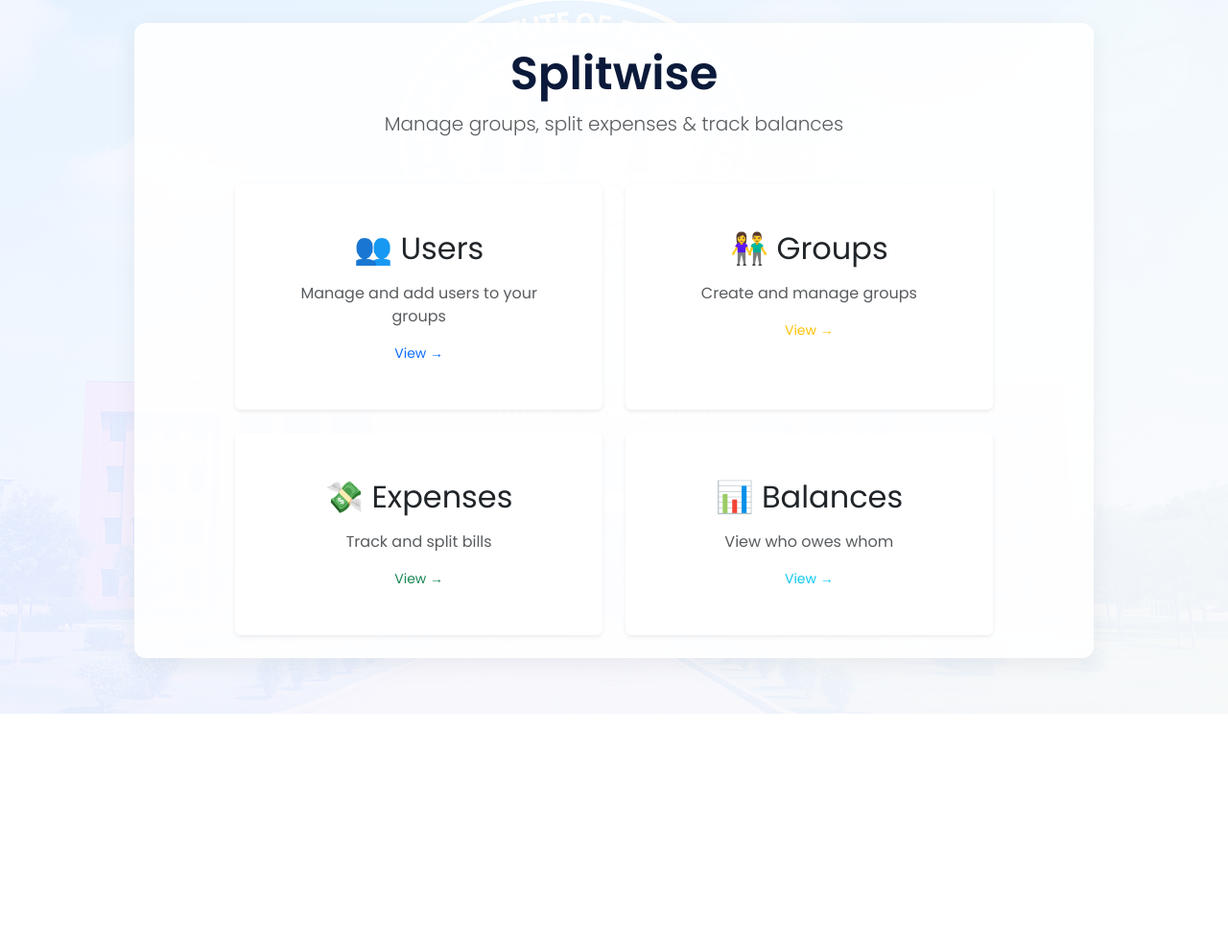
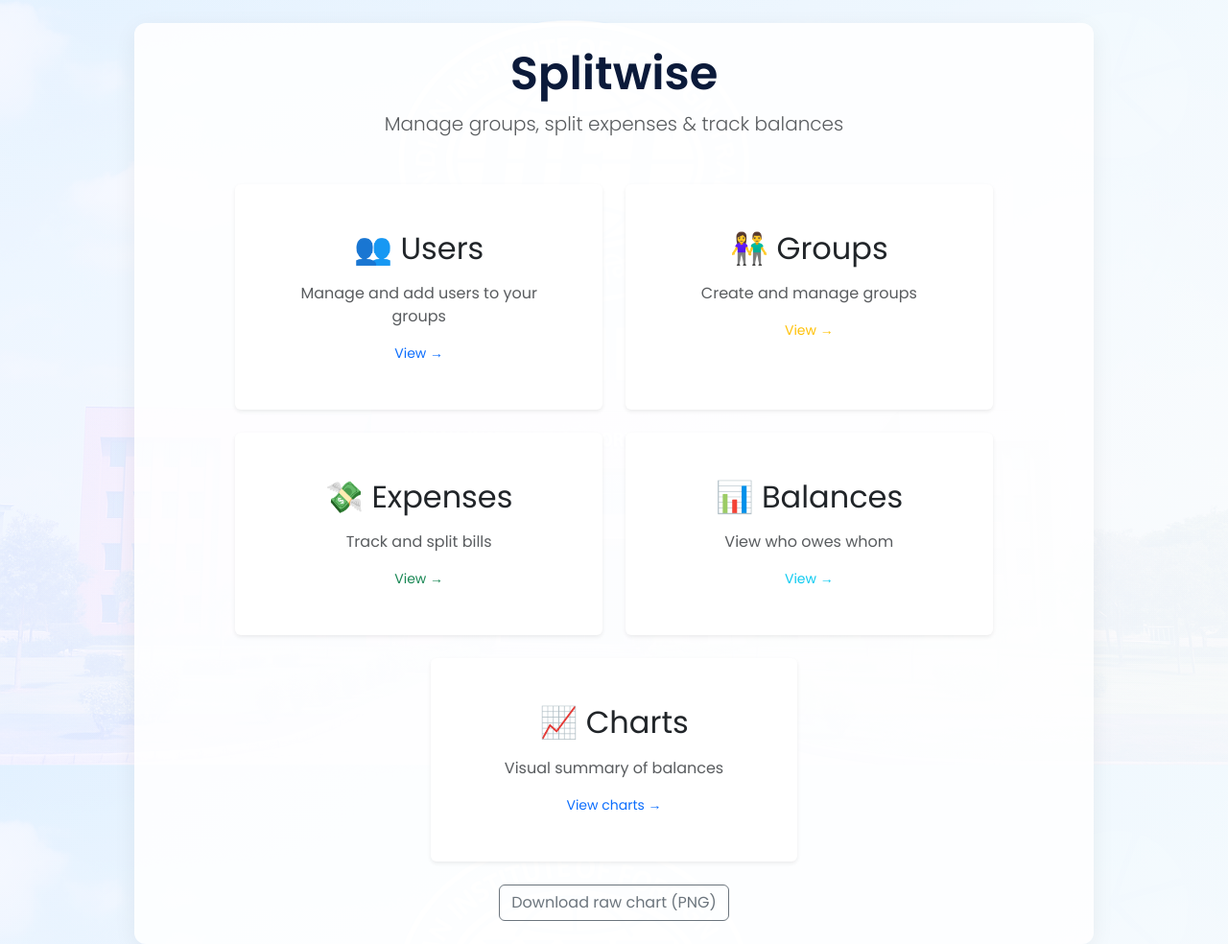
Before and after one commit to skyakashh/splitwise_flask, a Flask app: page / in a window 1280 px wide. Shown: the part 56-1040 px from the top of the page at 96% size. Before the commit the page ends 800 px from the top, so only its background shows below. Run offline with Flask 3, Linux system fonts and the light colour scheme.

Commit message:
added the new /charts path to index.html

```diff
--- a/templates/index.html
+++ b/templates/index.html
@@ -46,6 +46,20 @@
             </div>
         </a>
     </div>
+
+    <div class="col-md-6 col-lg-5">
+        <a href="/charts" class="text-decoration-none">
+            <div class="card h-100 shadow-sm border-0 text-center p-5 hover-card">
+                <h3 class="mb-3">📈 Charts</h3>
+                <p class="text-muted">Visual summary of balances</p>
+                <small class="text-primary">View charts →</small>
+            </div>
+        </a>
+    </div>
+
+    <div class="col-12 text-center mt-4">
+        <a href="/chart.png" class="btn btn-outline-secondary">Download raw chart (PNG)</a>
+    </div>
 </div>
 
 <style>
```
